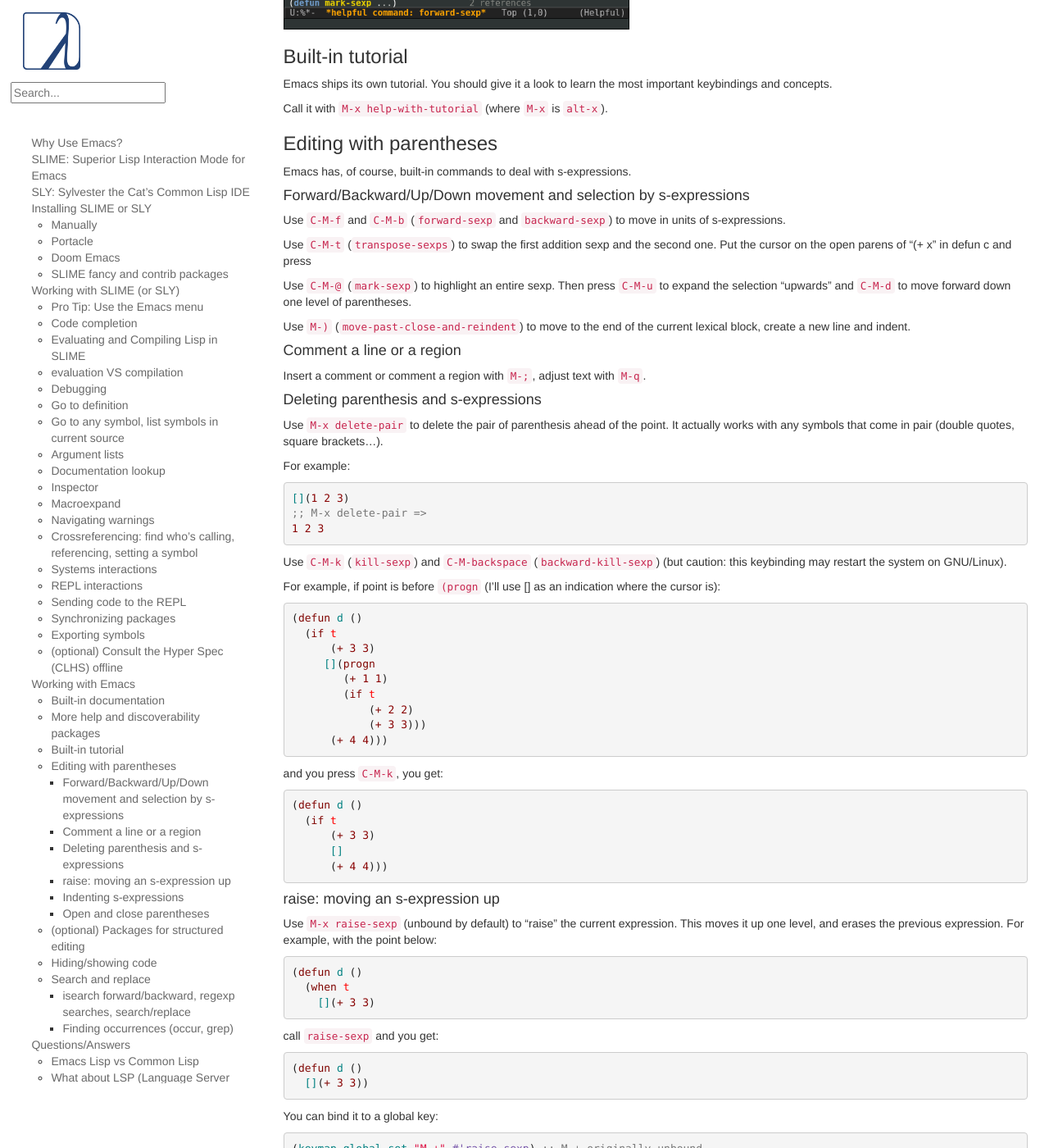
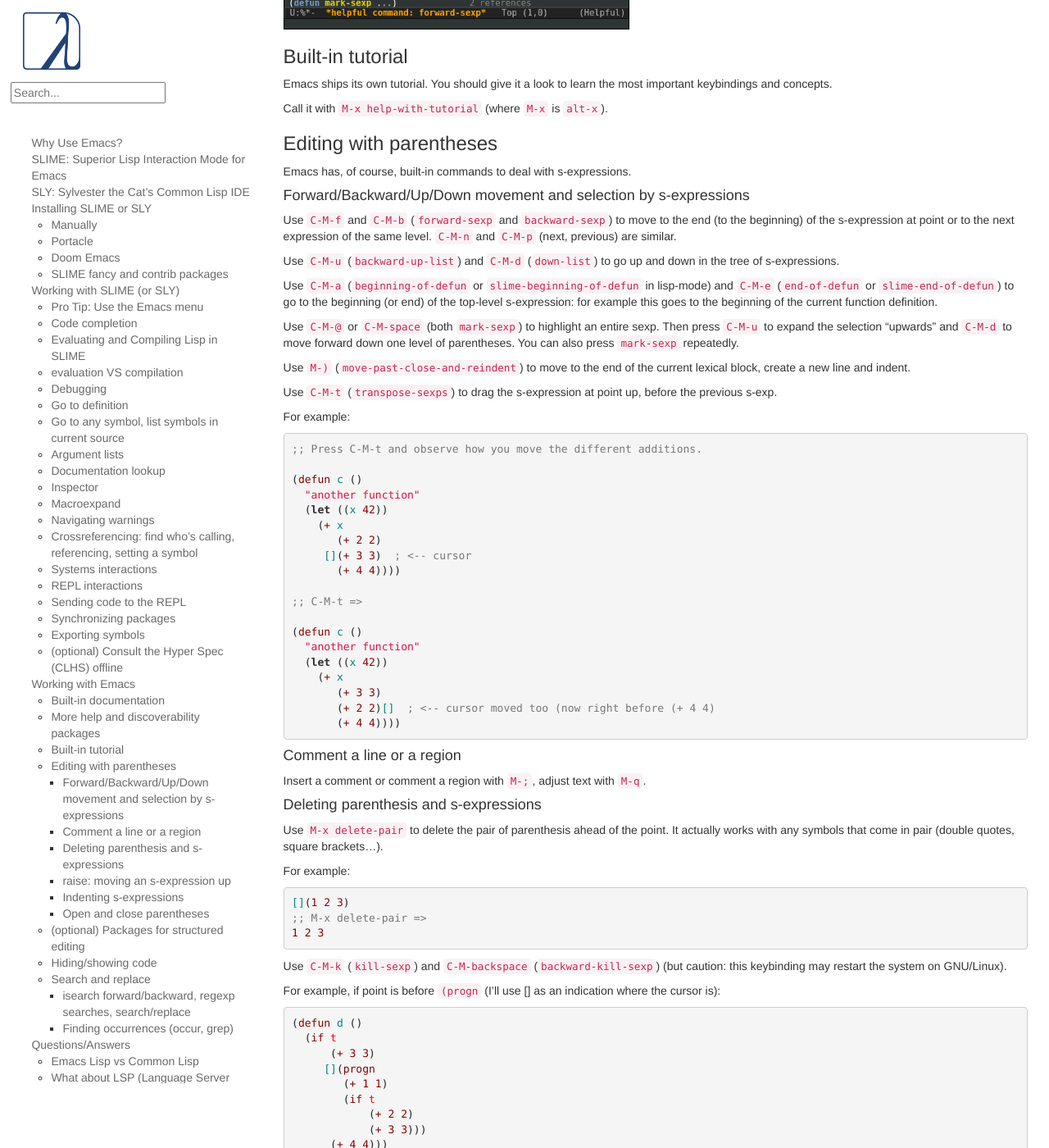
Before and after one commit to LispCookbook/cl-cookbook, a Jekyll site: the page built from emacs-ide.md, in a window 1280 px wide and 1400 px high, scrolled down 12549 px. Shown: the whole window at 82% size. Built offline with Jekyll 4.4.1, drawn with Linux system fonts in a browser that asks for light colours.

Commit message:
emacs-ide: other built-in navigation functions: C-M-n,p,u,d and C-M-space

````diff
--- a/emacs-ide.md
+++ b/emacs-ide.md
@@ -643,18 +643,50 @@
 #### Forward/Backward/Up/Down movement and selection by s-expressions
 
 Use `C-M-f` and `C-M-b` (`forward-sexp` and `backward-sexp`) to move
-in units of s-expressions.
+to the end (to the beginning) of the s-expression at point or to the
+next expression of the same level. `C-M-n` and `C-M-p` (next,
+previous) are similar.
 
-Use `C-M-t` (`transpose-sexps`) to swap
-the first addition sexp and the second one. Put the cursor on the open
-parens of "(+ x" in defun c and press
+Use `C-M-u` (`backward-up-list`) and `C-M-d` (`down-list`) to go up
+and down in the tree of s-expressions.
 
-Use `C-M-@` (`mark-sexp`) to highlight an entire sexp. Then press `C-M-u` to expand
+Use `C-M-a` (`beginning-of-defun` or `slime-beginning-of-defun` in
+lisp-mode) and `C-M-e` (`end-of-defun` or `slime-end-of-defun`) to go
+to the beginning (or end) of the top-level s-expression: for example
+this goes to the beginning of the current function definition.
+
+Use `C-M-@` or `C-M-space` (both `mark-sexp`) to highlight an entire sexp. Then press `C-M-u` to expand
 the selection "upwards" and `C-M-d` to move forward down one level of
-parentheses.
+parentheses. You can also press `mark-sexp` repeatedly.
 
 Use `M-)` (`move-past-close-and-reindent`) to move to the end of the
 current lexical block, create a new line and indent.
+
+Use `C-M-t` (`transpose-sexps`) to drag the s-expression at point up, before the previous s-exp.
+
+For example:
+
+```lisp
+;; Press C-M-t and observe how you move the different additions.
+
+(defun c ()
+  "another function"
+  (let ((x 42))
+    (+ x
+       (+ 2 2)
+     [](+ 3 3)  ; <-- cursor
+       (+ 4 4))))
+
+;; C-M-t =>
+
+(defun c ()
+  "another function"
+  (let ((x 42))
+    (+ x
+       (+ 3 3)
+       (+ 2 2)[]  ; <-- cursor moved too (now right before (+ 4 4)
+       (+ 4 4))))
+```
 
 #### Comment a line or a region
 
````
